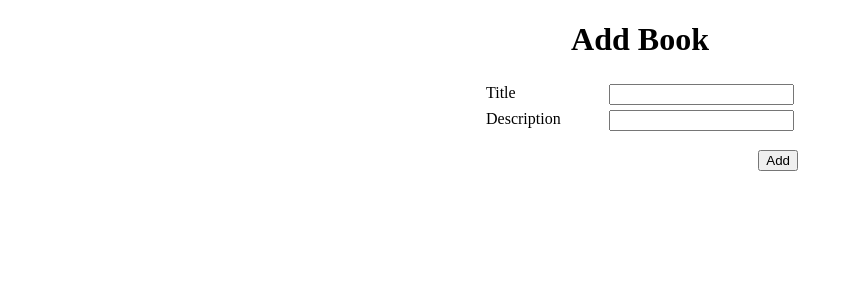
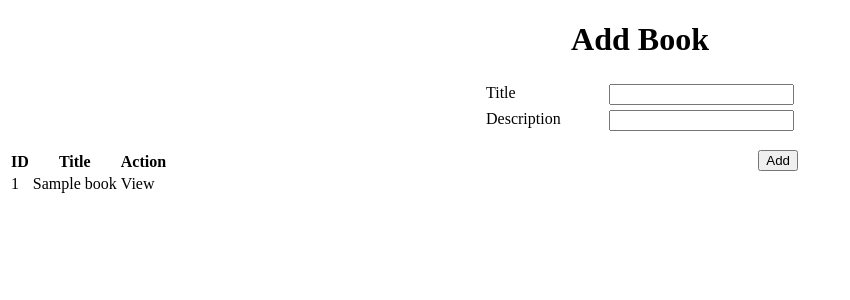
Before and after one commit to JennyWauer/books_and_authors, a Django app: template books_authors_app/templates/index.html in a window 1280 px wide. Shown: the top 300 px of the page, without its empty margins (0-850 px from the left). Run offline with Django 3.2, Linux system fonts and the light colour scheme; the template is opened without the code that fills it: most values are stand-ins (such as "Sample title", 1, 10 or a date in 2020).

Commit message:
add table for book list

```diff
--- a/books_authors_app/templates/index.html
+++ b/books_authors_app/templates/index.html
@@ -23,6 +23,22 @@
             <input class="submit" type="submit" name="submit" value="Add">
         </form>
     </div>
+    <div class="book-list">
+        <table>
+            <tr>
+                <th>ID</th>
+                <th>Title</th>
+                <th>Action</th>
+            </tr>
+            {% for book in books %}
+                <tr>
+                    <td>{{ book.id }}</td>
+                    <td>{{ book.title }}</td>
+                    <td><a>View</a></td>
+                </tr>
+            {% endfor %}
+        </table>
 
+    </div>
 </body>
 </html>
--- a/books_authors_app/views.py
+++ b/books_authors_app/views.py
@@ -1,6 +1,6 @@
 from django.shortcuts import render
 
-# Create your views here.
+from .models import *
 
 def index(request):
     context = {
```
